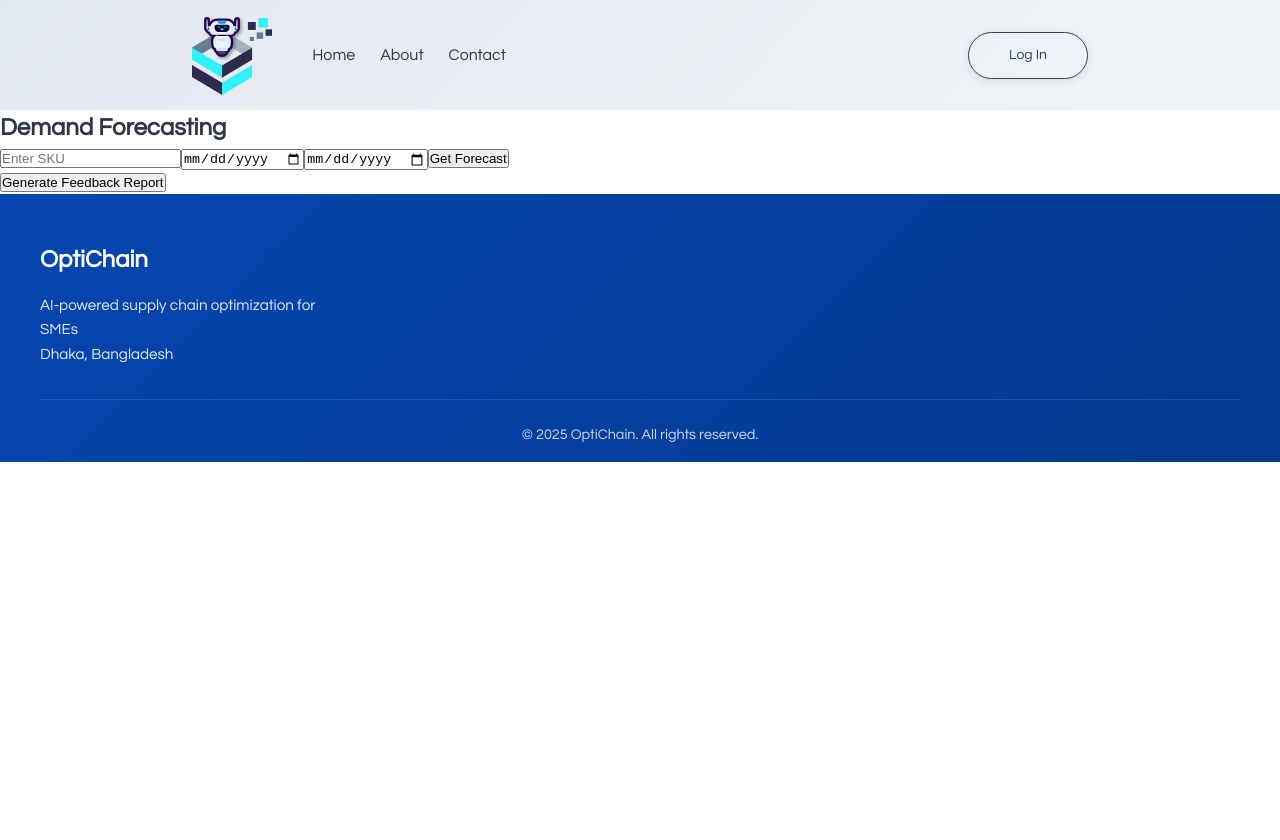
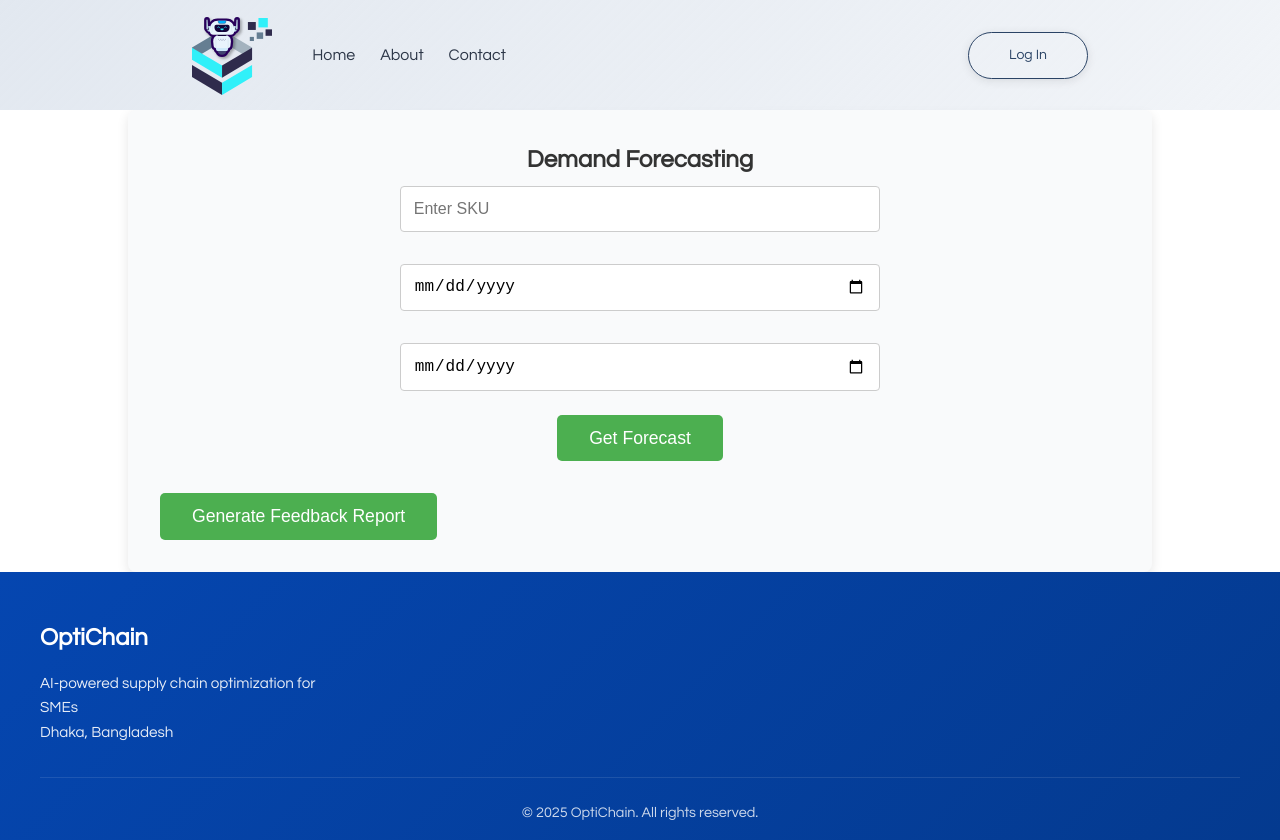
Before and after one commit to TahmidRaven/OptiChain_AI, a React (Vite) app in the folder frontend/: page /demand-forecasting in a window 1280 px wide. Before the commit the page ends 800 px from the top, so only its background shows below. Built offline with nearby package versions, Linux system fonts and the light colour scheme.

Commit message:
some minor changes in frontend of demand forecasting

```diff
--- a/frontend/package.json
+++ b/frontend/package.json
@@ -16,7 +16,8 @@
     "react-chartjs-2": "^5.3.0",
     "react-dom": "^19.1.0",
     "react-icons": "^5.5.0",
-    "react-router-dom": "^7.5.3"
+    "react-router-dom": "^7.5.3",
+    "styled-components": "^6.1.17"
   },
   "devDependencies": {
     "@eslint/js": "^9.25.0",
--- a/frontend/src/Components/DemandForecasting/Forecast.jsx
+++ b/frontend/src/Components/DemandForecasting/Forecast.jsx
@@ -11,6 +11,7 @@ import {
   Tooltip,
   Legend,
 } from 'chart.js';
+import styled from 'styled-components';
 
 // Register chart elements
 ChartJS.register(
@@ -23,14 +24,95 @@ ChartJS.register(
   Legend
 );
 
+// Styled components
+const Container = styled.div`
+  width: 80%;
+  margin: 0 auto;
+  padding: 2rem;
+  background-color: #f9fafb;
+  border-radius: 8px;
+  box-shadow: 0 4px 12px rgba(0, 0, 0, 0.1);
+`;
+
+const Heading = styled.h2`
+  text-align: center;
+  color: #333;
+`;
+
+const Form = styled.div`
+  display: flex;
+  flex-direction: column;
+  align-items: center;
+  gap: 1rem;
+  margin-bottom: 2rem;
+`;
+
+const Input = styled.input`
+  padding: 0.8rem;
+  width: 50%;
+  margin: 0.5rem 0;
+  border: 1px solid #ccc;
+  border-radius: 4px;
+  font-size: 1rem;
+`;
+
+const Button = styled.button`
+  padding: 0.8rem 2rem;
+  border: none;
+  background-color: #4CAF50;
+  color: white;
+  border-radius: 5px;
+  font-size: 1.1rem;
+  cursor: pointer;
+  transition: background-color 0.3s ease;
+
+  &:hover {
+    background-color: #45a049;
+  }
+
+  &:disabled {
+    background-color: #ccc;
+    cursor: not-allowed;
+  }
+`;
+
+const ChartContainer = styled.div`
+  margin-top: 2rem;
+  padding: 2rem;
+  background-color: #fff;
+  border-radius: 8px;
+  box-shadow: 0 4px 12px rgba(0, 0, 0, 0.1);
+`;
+
+const ReportContainer = styled.div`
+  margin-top: 2rem;
+  text-align: center;
+`;
+
+const Link = styled.a`
+  display: inline-block;
+  margin-top: 1rem;
+  padding: 1rem 2rem;
+  background-color: #007bff;
+  color: white;
+  border-radius: 4px;
+  text-decoration: none;
+
+  &:hover {
+    background-color: #0056b3;
+  }
+`;
+
 const Forecast = () => {
   const [sku, setSku] = useState("");
   const [startDate, setStartDate] = useState("");
   const [endDate, setEndDate] = useState("");
   const [forecastData, setForecastData] = useState(null);
   const [feedbackReportLink, setFeedbackReportLink] = useState("");
+  const [loading, setLoading] = useState(false);
 
   const handleSubmit = async () => {
+    setLoading(true);
     try {
       const response = await axios.post('http://localhost:8000/forecast/', {
         sku,
@@ -38,16 +120,15 @@ const Forecast = () => {
         end_date: endDate
       });
       setForecastData(response.data.forecast);
-
-      // Clear feedback report link whenever new forecast is generated
-      setFeedbackReportLink("");
+      setLoading(false);
     } catch (error) {
       console.error('Error fetching forecast:', error);
+      setLoading(false);
     }
   };
 
-  // Function to generate the feedback report
   const generateFeedbackReport = async () => {
+    setLoading(true);
     try {
       const response = await axios.post('http://localhost:8000/generate_feedback_report/', {
         sku,
@@ -55,20 +136,21 @@ const Forecast = () => {
         end_date: endDate
       });
       setFeedbackReportLink(response.data.report_path);
+      setLoading(false);
     } catch (error) {
       console.error('Error generating feedback report:', error);
+      setLoading(false);
     }
   };
 
-  // Chart data preparation
   const chartData = {
-    labels: forecastData ? forecastData.map(item => item.ds) : [],  // Dates for x-axis
+    labels: forecastData ? forecastData.map(item => item.ds) : [], // Dates for x-axis
     datasets: [
       {
         label: 'Forecasted Sales',
-        data: forecastData ? forecastData.map(item => item.yhat) : [],  // Forecasted sales for y-axis
-        borderColor: 'rgba(75,192,192,1)',
-        fill: false,  // Line chart, no fill
+        data: forecastData ? forecastData.map(item => item.yhat) : [], // Forecasted sales for y-axis
+        borderColor: '#4caf50',
+        fill: false,
         tension: 0.1,
         pointRadius: 5,
         pointHoverRadius: 8
@@ -77,47 +159,52 @@ const Forecast = () => {
   };
 
   return (
-    <div>
-      <h2>Demand Forecasting</h2>
-      <div>
-        <input
+    <Container>
+      <Heading>Demand Forecasting</Heading>
+      <Form>
+        <Input
           type="text"
           placeholder="Enter SKU"
           value={sku}
           onChange={(e) => setSku(e.target.value)}
         />
-        <input
+        <Input
           type="date"
           value={startDate}
           onChange={(e) => setStartDate(e.target.value)}
         />
-        <input
+        <Input
           type="date"
           value={endDate}
           onChange={(e) => setEndDate(e.target.value)}
         />
-        <button onClick={handleSubmit}>Get Forecast</button>
-      </div>
+        <Button onClick={handleSubmit} disabled={loading}>
+          {loading ? "Loading..." : "Get Forecast"}
+        </Button>
+      </Form>
 
       {forecastData && (
-        <div>
+        <ChartContainer>
           <h3>Forecasted Demand</h3>
           {/* Line chart to show forecasted sales */}
           <Line data={chartData} />
-        </div>
+        </ChartContainer>
       )}
 
-      {/* Button to generate feedback report */}
-      <button onClick={generateFeedbackReport}>Generate Feedback Report</button>
+      <Button onClick={generateFeedbackReport} disabled={loading}>
+        {loading ? "Generating Report..." : "Generate Feedback Report"}
+      </Button>
 
       {/* Display download link for feedback report if available */}
       {feedbackReportLink && (
-        <div>
+        <ReportContainer>
           <h3>Download Feedback Report</h3>
-          <a href={feedbackReportLink} download>Download Report</a>
-        </div>
+          <Link href={feedbackReportLink} download>
+            Download Report
+          </Link>
+        </ReportContainer>
       )}
-    </div>
+    </Container>
   );
 };
 
```
Also changed, not shown: 2 other files (tests, documents, lock files or other folders).
